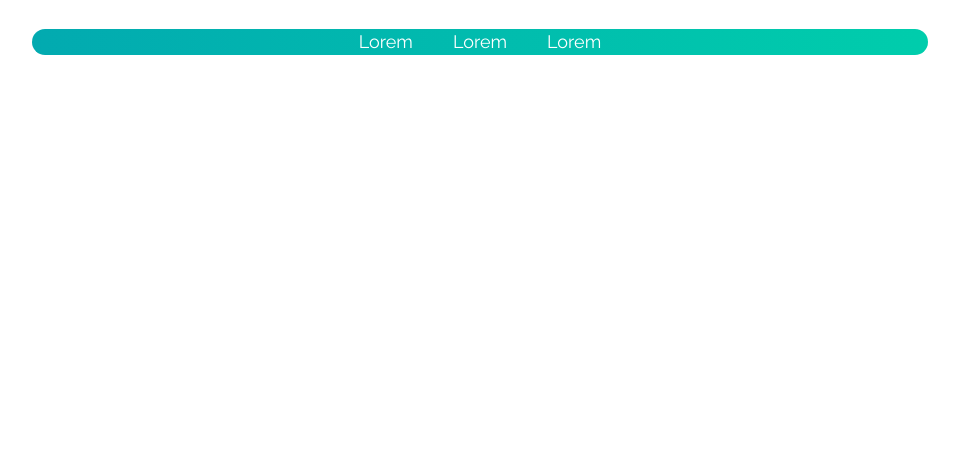
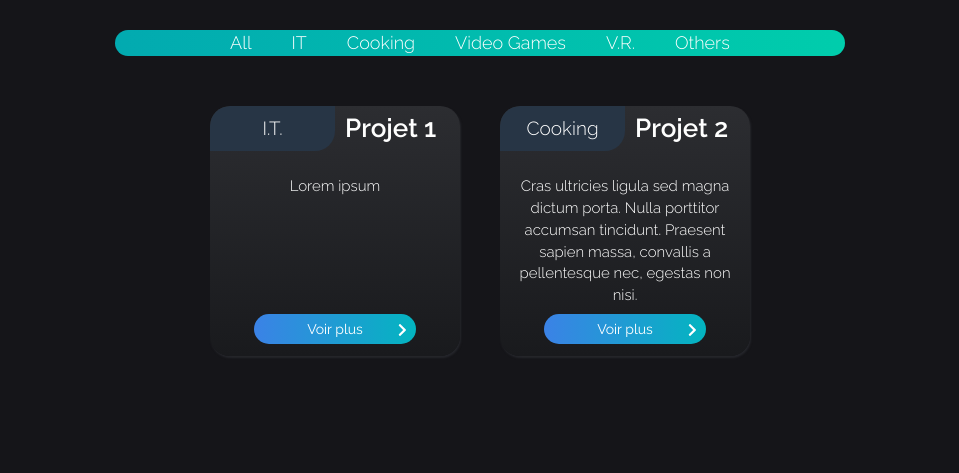
Before and after one commit to paul00b/learning_react, a Gatsby site: page / in a window 1280 px wide. Shown: the part 327-800 px from the top of the page, without its empty margins (160-1119 px from the left). Built offline with nearby package versions, Linux system fonts and the light colour scheme; Gatsby itself is replaced by a stand-in of ours.

Commit message:
a few styling elements + adding cards

```diff
--- a/package.json
+++ b/package.json
@@ -13,6 +13,9 @@
     "test": "echo \"Write tests! -> https://gatsby.dev/unit-testing \""
   },
   "dependencies": {
+    "@fortawesome/fontawesome-svg-core": "^1.2.22",
+    "@fortawesome/free-solid-svg-icons": "^5.10.2",
+    "@fortawesome/react-fontawesome": "^0.1.4",
     "babel-plugin-styled-components": "^1.10.6",
     "gatsby": "^2.15.14",
     "gatsby-plugin-styled-components": "^3.1.5",
--- /dev/null
+++ b/src/components/buttons/cta.js
@@ -0,0 +1,34 @@
+import React from "react"
+import {Link} from "gatsby"
+import styled from "styled-components"
+import colorsGlobal from "../../components/colors"
+import { FontAwesomeIcon } from '@fortawesome/react-fontawesome'
+import { faChevronRight } from '@fortawesome/free-solid-svg-icons'
+
+const LinkStyled = styled(Link)`
+    background-image: ${colorsGlobal.gradientBlueGreen_btn};
+    padding:5px;
+    border-radius:30px;
+    display:block;
+    text-align:center;
+    max-width: 65%;
+    margin:0 auto;
+    color:white;
+    position:relative;
+    transition: all 600ms;
+    &:hover{
+        background-image: ${colorsGlobal.gradientGreenBlue_btn};
+        transition: all 0.6s;
+    }
+`;
+
+const IconStyled = styled(FontAwesomeIcon)`
+position:absolute;
+right:10px;
+bottom:7px;
+`
+export default (props) => (
+    <LinkStyled>
+        {props.linkName} <IconStyled icon={faChevronRight} />
+    </LinkStyled>
+);
--- /dev/null
+++ b/src/components/cards/cards.js
@@ -0,0 +1,71 @@
+import React from "react"
+import styled from "styled-components"
+import colorsGlobal from "../../components/colors"
+import Cta from "../buttons/cta"
+const CardContainer = styled.div`
+    background-image: ${colorsGlobal.gradientDarkDarker};
+    width:250px;
+    height:250px;
+    min-width:250px;
+    min-height:250px;
+
+    position:relative;
+    border-radius: 20px;
+    margin:20px;
+    color:white;
+    box-shadow: 1px 2px 2px 0px rgba(37,38,43,1);
+    overflow: hidden;
+
+    ::after{
+       content: "";
+       display: block;
+       padding-top: 30%;
+    }
+
+`;
+const CardHeader = styled.div`
+    width: 100%;
+    text-align: center;
+    line-height:45px;
+    display:flex;
+`;
+const CardType = styled.div`
+    width: 50%;
+    text-align: center;
+    font-size: 19px;
+    height:45px;
+    background-color: ${colorsGlobal.teal};
+    border-radius:20px 0px 20px 0px;
+    color:white;
+    font-weight: 200;
+`;
+const CardTitle = styled.div`
+    width: 50%;
+    text-align: left;
+    padding-left:10px;
+    font-size:26px;
+    font-weight:600;
+`;
+const CardBody = styled.div`
+    text-align: center;
+    font-size:15px;
+    font-weight:300;
+    padding:10% 10px 0px 10px;
+    overflow:hidden;
+    height:65%;
+`;
+
+export default (props) => (
+    <CardContainer>
+        <CardHeader>
+            <CardType>{props.cardType}</CardType>
+            <CardTitle>{props.cardTitle}</CardTitle>
+        </CardHeader>
+        <CardBody>
+            <p>
+            {props.cardBody}
+            </p>
+        </CardBody>
+        <Cta linkName = "Voir plus"/>
+    </CardContainer>
+);
--- /dev/null
+++ b/src/components/cards/cards.module.css
@@ -0,0 +1,4 @@
+.cardContainer{
+    border: 1px solid grey;
+
+}
--- a/src/components/colors.js
+++ b/src/components/colors.js
@@ -2,7 +2,11 @@ const colorsGlobal = {
     backgroundBlack: '#151519',
     gradientBlue: '#02aab0',
     gradientGreen: '#00cdac',
-    gradientBlueGreen: 'linear-gradient(90deg,#02aab0 , #00cdac)',
+    teal: '#273545',
+    gradientBlueGreen_nav: 'linear-gradient(90deg,#02aab0 , #00cdac)',
+    gradientBlueGreen_btn: 'linear-gradient(90deg,#3B82E6 , #03B5C0)',
+    gradientGreenBlue_btn: 'linear-gradient(90deg, #03B5C0,#3B82E6 )',
+    gradientDarkDarker : 'linear-gradient(#2c2d31,#191a1d);',
 }
 
 export default colorsGlobal;
--- a/src/components/container/container.module.css
+++ b/src/components/container/container.module.css
@@ -1,3 +1,5 @@
 .container{
-    margin:0 15%;
+    margin:0 auto;
+    max-width:1000px;
+    padding:0 3%;
 }
--- a/src/components/header/headerStyle.module.css
+++ b/src/components/header/headerStyle.module.css
@@ -1,3 +1,4 @@
 .title{
 text-align:center;
+color:white;
 }
--- a/src/components/logo/logo.js
+++ b/src/components/logo/logo.js
@@ -1,6 +1,6 @@
 import React from "react"
 import logoStyles from "./logostyle.module.css"
-import logo from "../../images/bro.svg"
+import logo from "../../images/bro_white.svg"
 export default () => (
     <div className={logoStyles.logoContainer}>
         <img className={logoStyles.logo} src={logo}></img>
--- a/src/components/navbar/navbar.js
+++ b/src/components/navbar/navbar.js
@@ -5,19 +5,22 @@ import styled, {ThemeProvider} from "styled-components"
 import colorsGlobal from "../../components/colors"
 
 const StyledContainer = styled.div`
-    background-image: ${colorsGlobal.gradientBlueGreen};
+    background-image: ${colorsGlobal.gradientBlueGreen_nav};
     margin: 0 auto;
     display:block;
     text-align:center;
     border-radius: 30px;
     margin-top:5%;
+    width:79%;
 `;
 
 export default () => (
-
    <StyledContainer>
-       <Link className={NavStyle.link} to="/">Lorem</Link>
-       <Link className={NavStyle.link} to="/">Lorem</Link>
-       <Link className={NavStyle.link} to="/">Lorem</Link>
+       <Link className={NavStyle.link} to="/">All</Link>
+       <Link className={NavStyle.link} to="/">IT</Link>
+       <Link className={NavStyle.link} to="/">Cooking</Link>
+       <Link className={NavStyle.link} to="/">Video Games</Link>
+       <Link className={NavStyle.link} to="/">V.R.</Link>
+       <Link className={NavStyle.link} to="/">Others</Link>
    </StyledContainer>
-)
+);
--- a/src/pages/index.js
+++ b/src/pages/index.js
@@ -1,14 +1,20 @@
 import React from "react"
 import "../styles/custom.css"
 // import {Link} from "gatsby"
-import {ThemeProvider} from "styled-components"
+import styled, {ThemeProvider} from "styled-components"
 import Header from "../components/header/header"
 import Container from"../components/container/container"
 import Logo from "../components/logo/logo"
 import Navbar from "../components/navbar/navbar"
 import colors from "../components/colors"
+import Card from "../components/cards/cards"
 
-
+const CardContainer = styled.div`
+display:flex;
+margin-top:30px;
+width:100%;
+justify-content:center;
+`;
 
 export default () => (
     <ThemeProvider theme={colors}>
@@ -16,6 +22,10 @@ export default () => (
             <Logo/>
             <Header headerText="Think. Create. Repeat."/>
             <Navbar />
+            <CardContainer>
+                <Card cardType="I.T." cardBody="Lorem ipsum" cardTitle="Projet 1"/>
+                <Card cardType="Cooking" cardBody="Cras ultricies ligula sed magna dictum porta. Nulla porttitor accumsan tincidunt. Praesent sapien massa, convallis a pellentesque nec, egestas non nisi." cardTitle="Projet 2"/>
+            </CardContainer>
         </Container>
     </ThemeProvider>
     )
--- a/src/styles/custom.css
+++ b/src/styles/custom.css
@@ -1,4 +1,11 @@
-@import url('https://fonts.googleapis.com/css?family=Raleway&display=swap');
+@import url('https://fonts.googleapis.com/css?family=Raleway:300,400,600,700&display=swap');
 html, body {
     font-family: 'Raleway', sans-serif;
+    background-color: #151519;
+    width:100%;
 }
+a{
+    text-shadow: none;
+    font-size: 14px;
+    background-image:none;
+}
```
Also changed, not shown: src/images/bro_black.svg (renamed from src/images/bro.svg), src/images/bro_white.svg (added), 1 other file.
